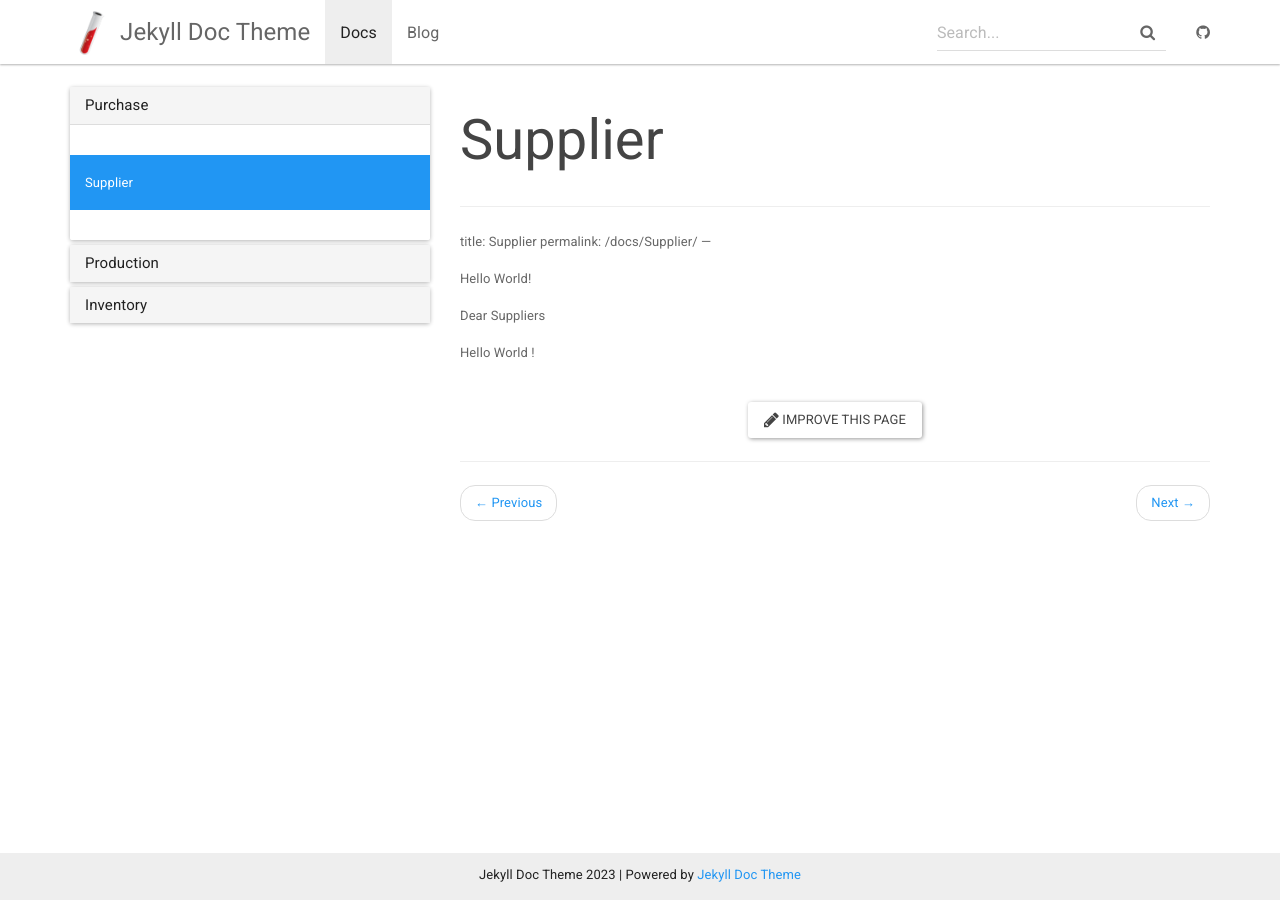
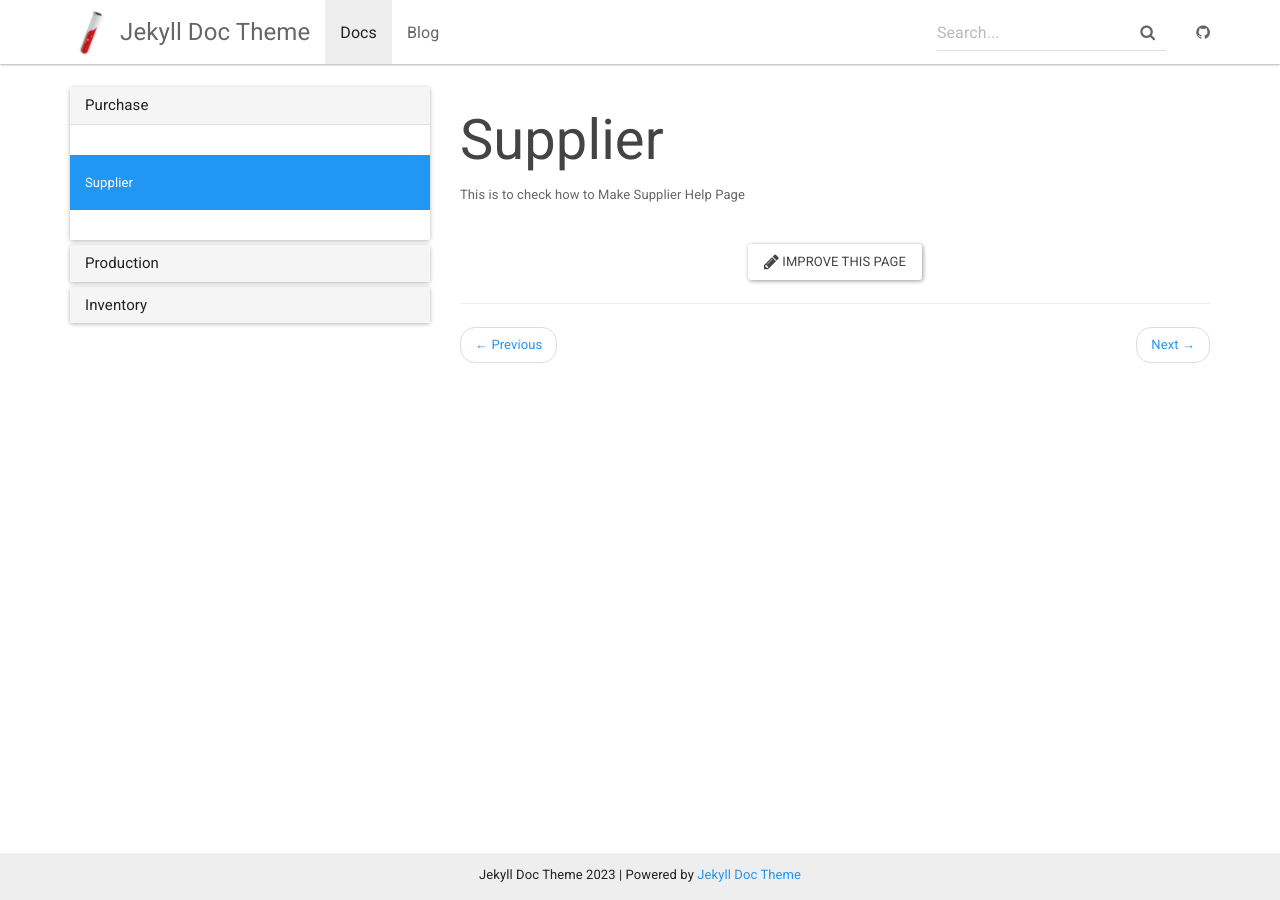
Before and after one commit to epimonoserpsolutions/epimonoserpsolutions.github.io, a Jekyll site: the page built from _docs/Supplier.md, in a window 1280 px wide. Built offline with Jekyll 4.4.1, drawn with Linux system fonts in a browser that asks for light colours.

Commit message:
2023-09-11

```diff
--- a/_docs/Supplier.md
+++ b/_docs/Supplier.md
@@ -3,13 +3,5 @@ title: Supplier
 permalink: /docs/Supplier/
 published: true
 ---
----
-title: Supplier
-permalink: /docs/Supplier/
----
 
-Hello World!
-
-Dear Suppliers
-
-Hello World !
+This is to check how to Make Supplier Help Page
```
